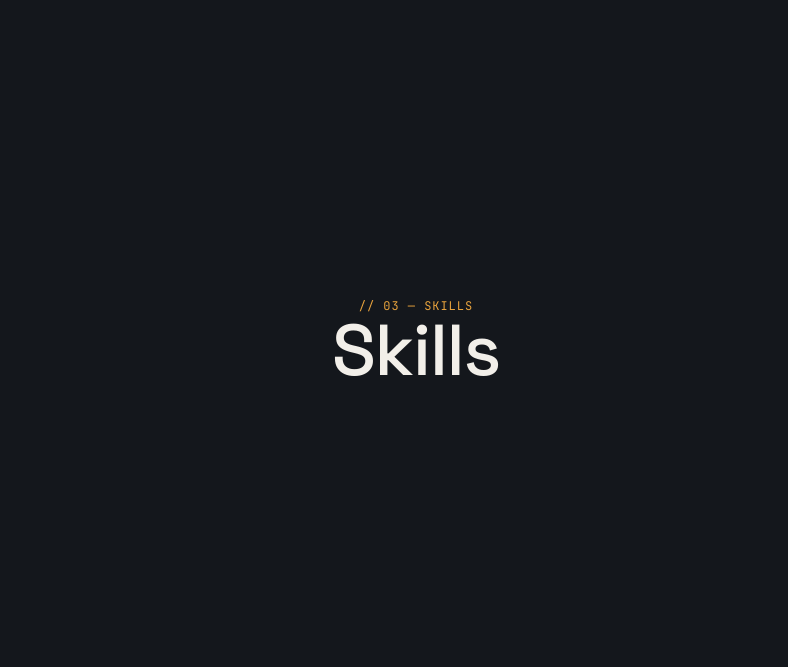
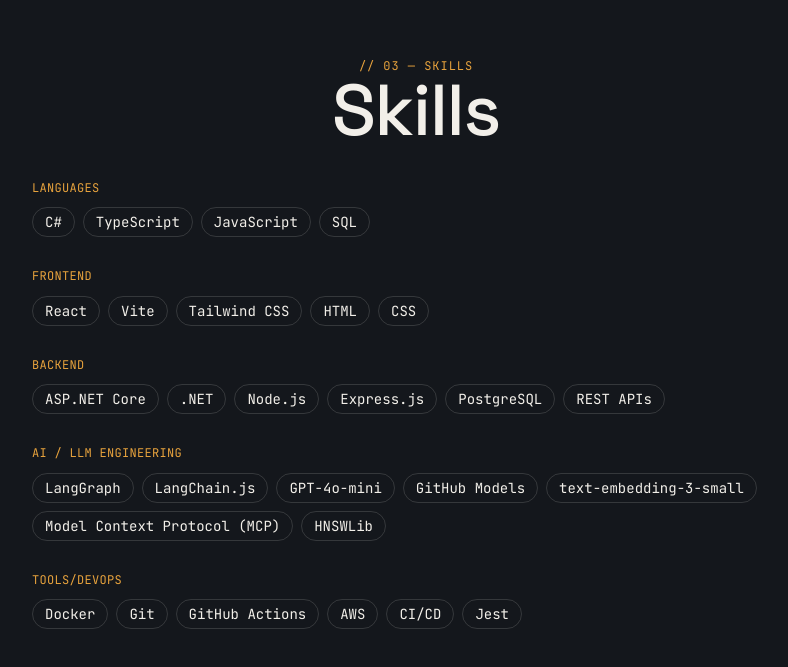
Before and after one commit to courtneytruong/Portfolio-Website, a React (Vite) app: page / in a window 1280 px wide. Shown: the part 2513-3180 px from the top of the page, without its empty margins (224-1012 px from the left). Built offline with nearby package versions, Linux system fonts and the light colour scheme.

Commit message:
Skills section with grouped skills display created.

```diff
--- /dev/null
+++ b/src/data/skills.ts
@@ -0,0 +1,42 @@
+export interface SkillCategory {
+  category: string
+  skills: string[]
+}
+
+export const SKILL_CATEGORIES: SkillCategory[] = [
+  {
+    category: 'Languages',
+    skills: ['C#', 'TypeScript', 'JavaScript', 'SQL'],
+  },
+  {
+    category: 'Frontend',
+    skills: ['React', 'Vite', 'Tailwind CSS', 'HTML', 'CSS'],
+  },
+  {
+    category: 'Backend',
+    skills: [
+      'ASP.NET Core',
+      '.NET',
+      'Node.js',
+      'Express.js',
+      'PostgreSQL',
+      'REST APIs',
+    ],
+  },
+  {
+    category: 'AI / LLM Engineering',
+    skills: [
+      'LangGraph',
+      'LangChain.js',
+      'GPT-4o-mini',
+      'GitHub Models',
+      'text-embedding-3-small',
+      'Model Context Protocol (MCP)',
+      'HNSWLib',
+    ],
+  },
+  {
+    category: 'Tools/DevOps',
+    skills: ['Docker', 'Git', 'GitHub Actions', 'AWS', 'CI/CD', 'Jest'],
+  },
+]
--- a/src/sections/Skills.tsx
+++ b/src/sections/Skills.tsx
@@ -1,7 +1,30 @@
 import SectionShell from '../components/SectionShell'
+import { SKILL_CATEGORIES } from '../data/skills'
 
 function Skills() {
-  return <SectionShell id="skills" index={3} label="Skills" />
+  return (
+    <SectionShell id="skills" index={3} label="Skills">
+      <div className="mx-auto mt-8 max-w-3xl space-y-8 text-left">
+        {SKILL_CATEGORIES.map((group) => (
+          <div key={group.category}>
+            <h3 className="font-mono text-section-label uppercase tracking-wide text-accent-500">
+              {group.category}
+            </h3>
+            <ul className="mt-3 flex flex-wrap gap-2">
+              {group.skills.map((skill) => (
+                <li
+                  key={skill}
+                  className="rounded-full border border-paper-100/15 px-3 py-1 font-mono text-sm text-paper-100"
+                >
+                  {skill}
+                </li>
+              ))}
+            </ul>
+          </div>
+        ))}
+      </div>
+    </SectionShell>
+  )
 }
 
 export default Skills
```
